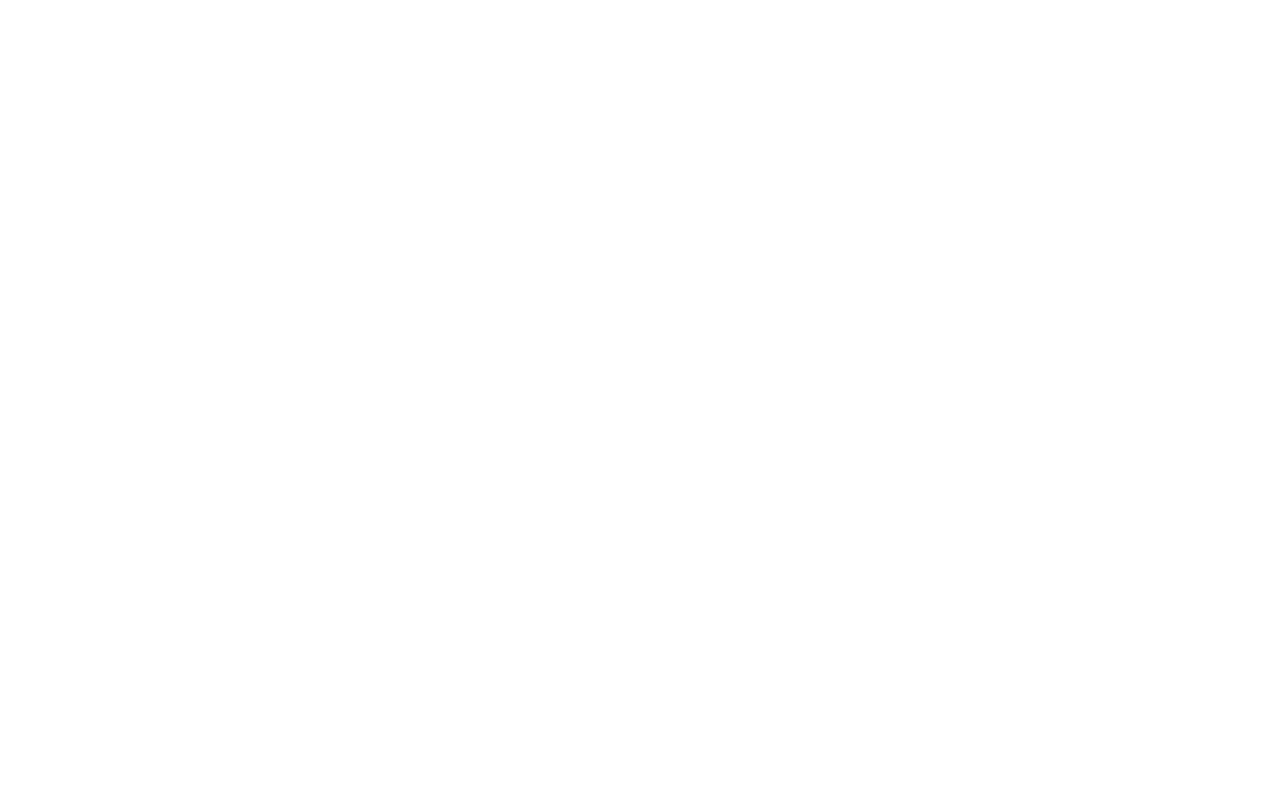
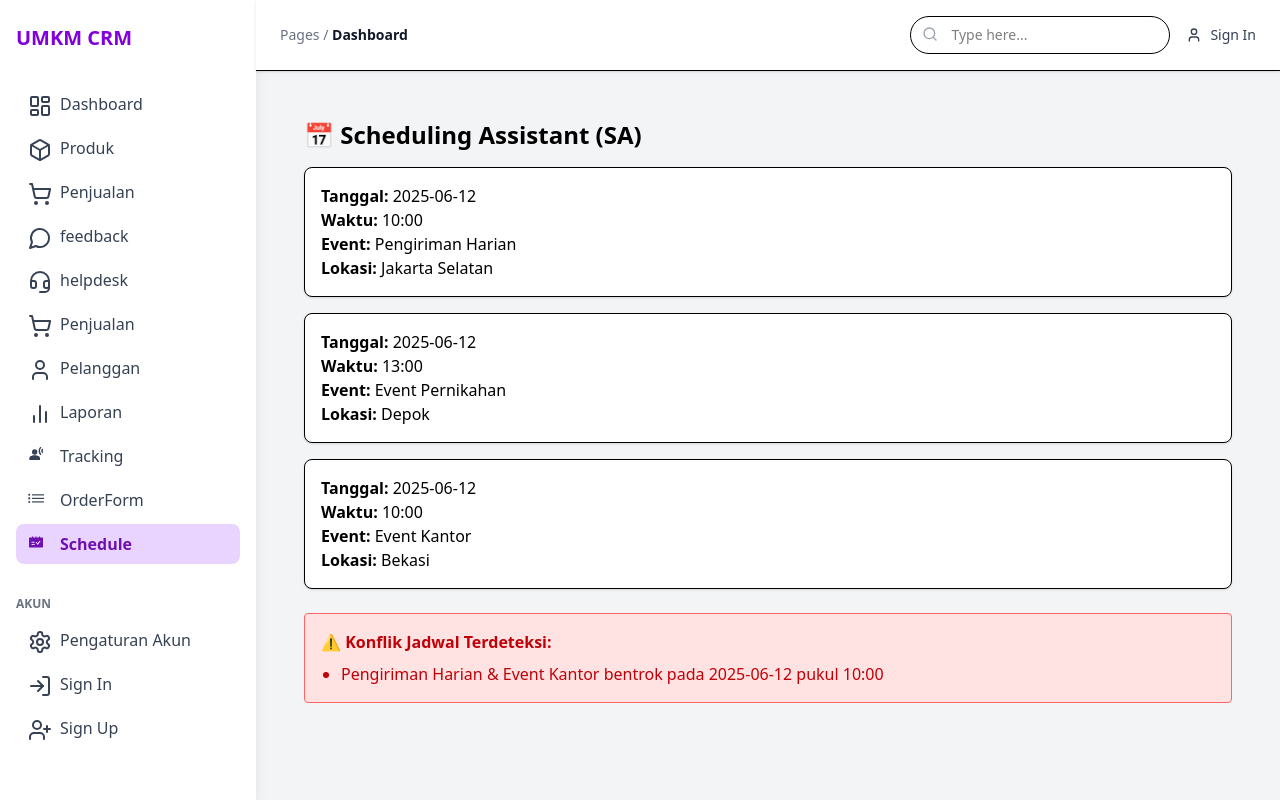
Before and after one commit to indimarsela/crm-23sib-kelompok-5, a React (Vite) app: page /schedulingassistant in a window 1280 px wide. Before the commit this address had no page. Built offline with nearby package versions, Linux system fonts and the light colour scheme.

Commit message:
SA done by fathir

```diff
--- a/package.json
+++ b/package.json
@@ -16,8 +16,9 @@
     "react": "^19.1.0",
     "react-chartjs-2": "^5.3.0",
     "react-dom": "^19.1.0",
+    "react-icons": "^5.5.0",
     "react-leaflet": "^5.0.0",
-    "react-router-dom": "^7.6.0"
+    "react-router-dom": "^7.6.2"
   },
   "devDependencies": {
     "@eslint/js": "^9.25.0",
--- a/src/App.jsx
+++ b/src/App.jsx
@@ -9,6 +9,7 @@ import OrderForm from "./pages/OrderForm"
 import Feedback from "./pages/Feedback"
 import Helpdesk from "./pages/Helpdesk"
 import Pelanggan from "./pages/Pelanggan"
+import SchedulingAssistant from "./pages/SchedulingAssistant"
 
 function App() {
 
@@ -25,6 +26,7 @@ function App() {
         <Route path="/feedback" element={<Feedback />} />
         <Route path="/helpdesk" element={<Helpdesk />} />
         <Route path="/Pelanggan" element={<Pelanggan />} />
+        <Route path="/schedulingassistant" element={<SchedulingAssistant />} />
       </Route>
     </Routes>
   )
--- /dev/null
+++ b/src/assets/sampleSchedule.js
@@ -0,0 +1,5 @@
+export const schedules = [
+  { id: 1, date: "2025-06-12", time: "10:00", event: "Pengiriman Harian", location: "Jakarta Selatan" },
+  { id: 2, date: "2025-06-12", time: "13:00", event: "Event Pernikahan", location: "Depok" },
+  { id: 3, date: "2025-06-12", time: "10:00", event: "Event Kantor", location: "Bekasi" }, // Bentrok
+];
--- a/src/components/Sidebar.jsx
+++ b/src/components/Sidebar.jsx
@@ -1,3 +1,4 @@
+import { AiFillSchedule } from "react-icons/ai";
 import { GrUnorderedList } from "react-icons/gr";
 import { MdSpatialTracking } from "react-icons/md";
 import {
@@ -28,6 +29,7 @@ const menuItems = [
     { name: 'Laporan', icon: <BarChart2 />, path: '/laporan' },
     { name: 'Tracking', icon: <MdSpatialTracking />, path: '/tracking' },
     { name: 'OrderForm', icon: <GrUnorderedList />, path: '/orderform' },
+    { name: 'Schedule', icon: <AiFillSchedule />, path: '/schedulingassistant' },
 ]
 
 const accountItems = [
--- /dev/null
+++ b/src/pages/SchedulingAssistant.jsx
@@ -0,0 +1,54 @@
+import React from "react";
+import { schedules } from "../assets/sampleSchedule"; //
+
+function checkConflicts(data) {
+  const conflicts = [];
+  const seen = new Map();
+
+  data.forEach((item) => {
+    const key = `${item.date}-${item.time}`;
+    if (seen.has(key)) {
+      conflicts.push([seen.get(key), item]);
+    } else {
+      seen.set(key, item);
+    }
+  });
+
+  return conflicts;
+}
+
+const SchedulingAssistant = () => {
+  const conflicts = checkConflicts(schedules);
+
+  return (
+    <div className="p-6">
+      <h2 className="text-2xl font-bold mb-4">📅 Scheduling Assistant (SA)</h2>
+
+      <div className="grid gap-4">
+        {schedules.map((item) => (
+          <div key={item.id} className="bg-white shadow rounded-lg p-4 border">
+            <p><strong>Tanggal:</strong> {item.date}</p>
+            <p><strong>Waktu:</strong> {item.time}</p>
+            <p><strong>Event:</strong> {item.event}</p>
+            <p><strong>Lokasi:</strong> {item.location}</p>
+          </div>
+        ))}
+      </div>
+
+      {conflicts.length > 0 && (
+        <div className="mt-6 bg-red-100 p-4 rounded border border-red-400 text-red-700">
+          <h3 className="font-bold">⚠️ Konflik Jadwal Terdeteksi:</h3>
+          <ul className="list-disc pl-5 mt-2">
+            {conflicts.map(([a, b], i) => (
+              <li key={i}>
+                {a.event} & {b.event} bentrok pada {a.date} pukul {a.time}
+              </li>
+            ))}
+          </ul>
+        </div>
+      )}
+    </div>
+  );
+};
+
+export default SchedulingAssistant;
```
Also changed, not shown: 1 other file (tests, documents, lock files or other folders).
